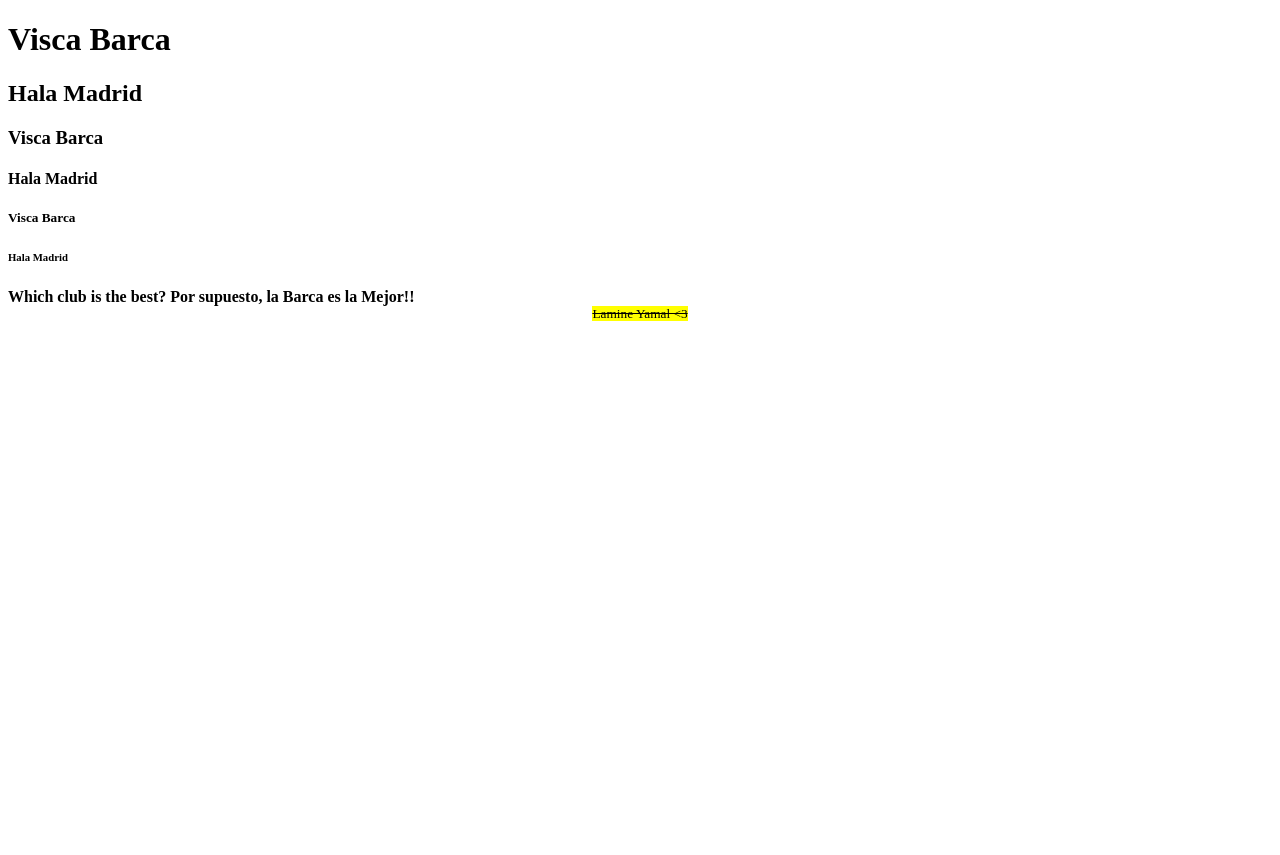
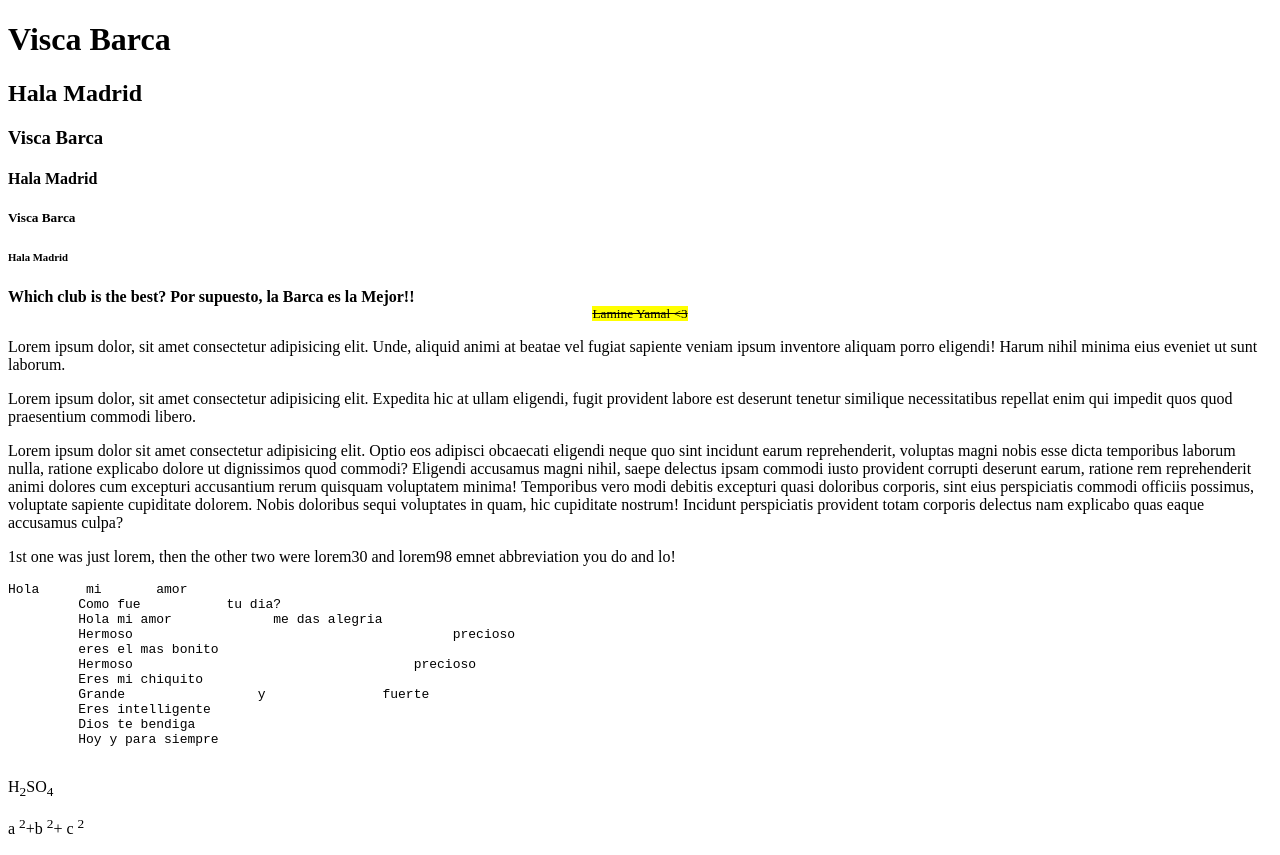
Before and after one commit to Rcha3110/WebDClasses, a plain HTML site: page index.html in a window 1280 px wide. Before the commit the page ends 800 px from the top, so only its background shows below. Drawn offline with Linux system fonts and the light colour scheme.

Commit message:
remaining formatting tags

```diff
--- a/index.html
+++ b/index.html
@@ -17,5 +17,26 @@
         Por supuesto, la Barca es la Mejor!!
     </strong>
     <small><center><s><mark>Lamine Yamal <3 </s></mark></center></small>
+    <p>Lorem ipsum dolor, sit amet consectetur adipisicing elit. Unde, aliquid animi at beatae vel fugiat sapiente veniam ipsum inventore aliquam porro eligendi! Harum nihil minima eius eveniet ut sunt laborum.</p>
+    <p>Lorem ipsum dolor, sit amet consectetur adipisicing elit. Expedita hic at ullam eligendi, fugit provident labore est deserunt tenetur similique necessitatibus repellat enim qui impedit quos quod praesentium commodi libero.
+    </p>
+    <p>
+        Lorem ipsum dolor sit amet consectetur adipisicing elit. Optio eos adipisci obcaecati eligendi neque quo sint incidunt earum reprehenderit, voluptas magni nobis esse dicta temporibus laborum nulla, ratione explicabo dolore ut dignissimos quod commodi? Eligendi accusamus magni nihil, saepe delectus ipsam commodi iusto provident corrupti deserunt earum, ratione rem reprehenderit animi dolores cum excepturi accusantium rerum quisquam voluptatem minima! Temporibus vero modi debitis excepturi quasi doloribus corporis, sint eius perspiciatis commodi officiis possimus, voluptate sapiente cupiditate dolorem. Nobis doloribus sequi voluptates in quam, hic cupiditate nostrum! Incidunt perspiciatis provident totam corporis delectus nam explicabo quas eaque accusamus culpa?
+    </p>
+    <p>1st one was just lorem, then the other two were lorem30 and lorem98 emnet abbreviation you do and lo!</p>
+    <pre>Hola      mi       amor
+         Como fue           tu dia?
+         Hola mi amor             me das alegria
+         Hermoso                                         precioso
+         eres el mas bonito
+         Hermoso                                    precioso
+         Eres mi chiquito
+         Grande                 y               fuerte
+         Eres intelligente
+         Dios te bendiga
+         Hoy y para siempre
+    </pre>
+    <p>H<sub>2</sub>SO<sub>4</sub></p>
+    <p>a <sup>2</sup>+b <sup>2</sup>+ c <sup>2</sup></p>
 </body>
 </html>
```
